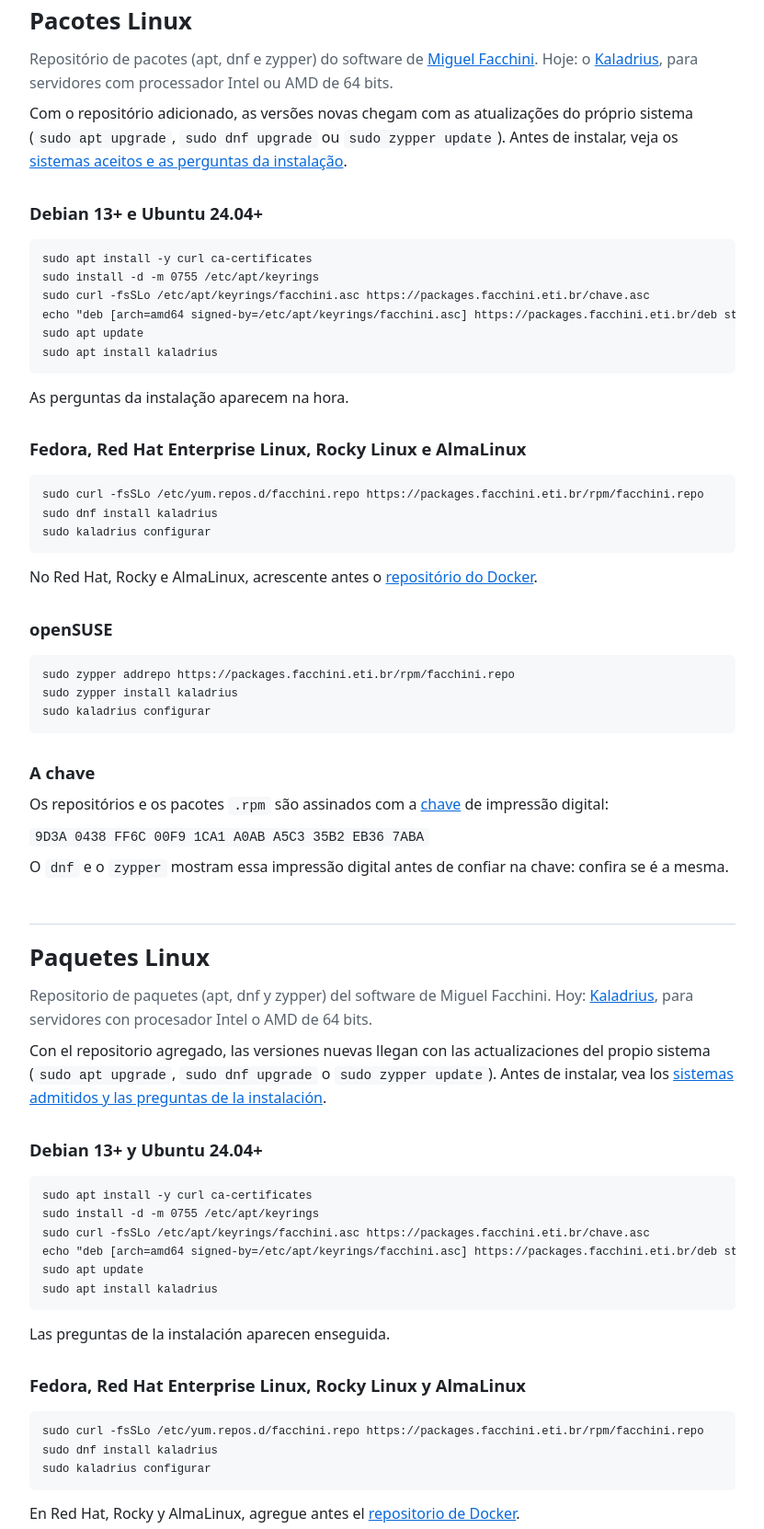
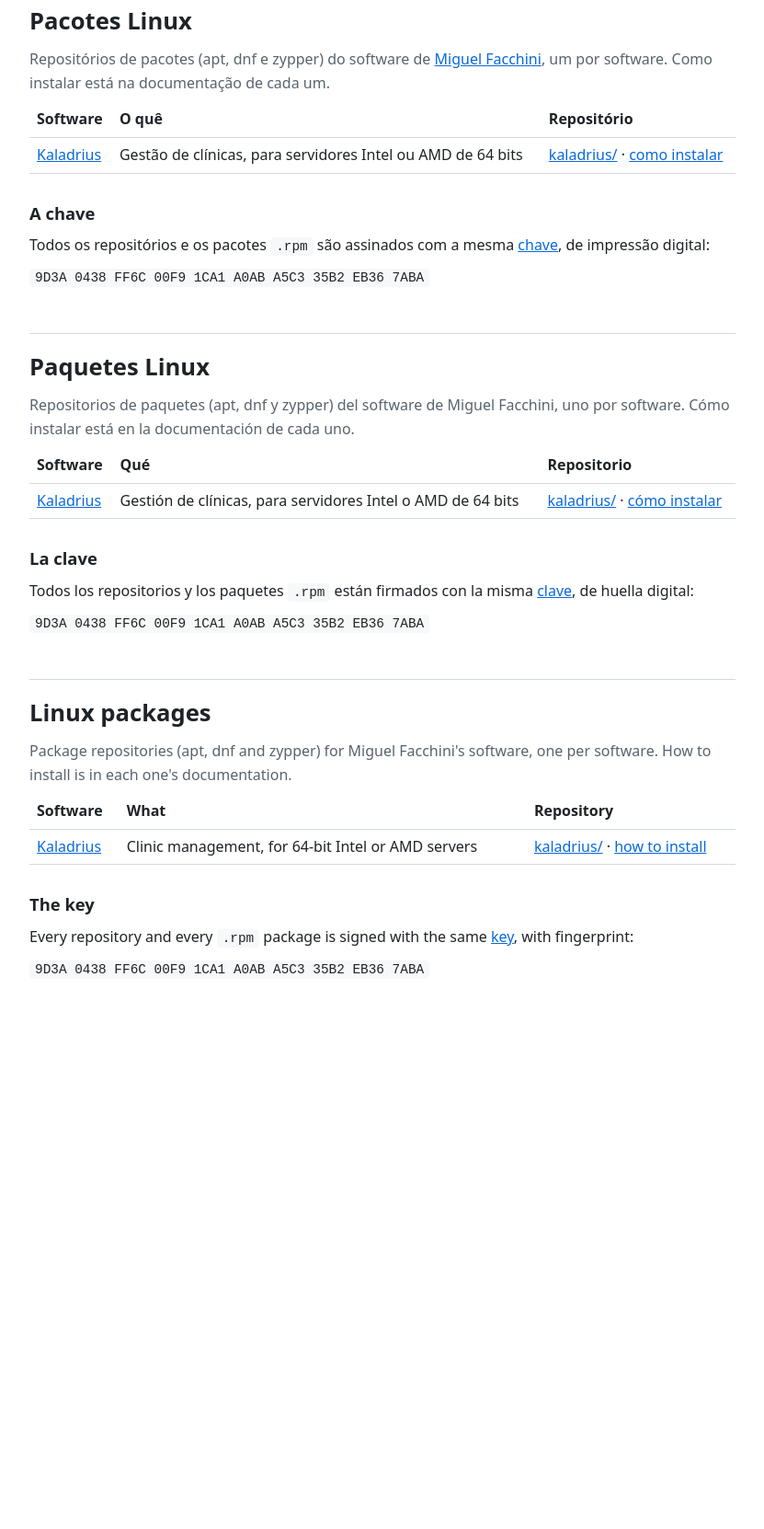
Before and after one commit to facchini-miguel/packages.facchini.eti.br, a plain HTML site: page site/index.html in a window 1280 px wide. Shown: the part 85-1747 px from the top of the page at 92% size, without its empty margins (224-1055 px from the left). After the commit the page ends 1223 px from the top, so only its background shows below. Drawn offline with Linux system fonts and the light colour scheme.

Commit message:
One folder per software; installation steps live in each software's docs
Like packages.microsoft.com, the site now only serves packages:
- /kaladrius/deb: the apt repository and kaladrius.sources, the deb822 source with the key
  inside (one file to download, the same one the Kaladrius package adds by itself)
- /kaladrius/rpm: the dnf/zypper repository and kaladrius.repo, now with autorefresh=1 (zypper
  checks the repository on every update) and type=rpm-md
- /facchini.asc: one key for every repository (was /chave.asc)
- a plain listing in every folder; the home page lists the software, the key and its
  fingerprint, and links to each one's installation guide

baixar.sh downloads into pacotes/<name>/, construir.sh builds each software's folder.

Co-Authored-By: Claude Opus 5.5 <noreply@anthropic.com>

```diff
--- a/site/index.html
+++ b/site/index.html
@@ -22,8 +22,8 @@
   section + section { border-top: 1px solid var(--linha); margin-top: 48px; padding-top: 16px; }
   a { color: var(--link); }
   code { background: var(--codigo); padding: 2px 6px; border-radius: 4px; font-size: .9em; overflow-wrap: anywhere; }
-  pre { background: var(--codigo); padding: 12px 14px; border-radius: 6px; overflow-x: auto; font-size: .85rem; line-height: 1.5; }
-  pre code { background: none; padding: 0; overflow-wrap: normal; }
+  table { border-collapse: collapse; width: 100%; margin: 8px 0; }
+  th, td { text-align: left; padding: 6px 8px; border-bottom: 1px solid var(--linha); vertical-align: top; }
 </style>
 </head>
 <body>
@@ -32,91 +32,38 @@
 
   <section id="pt" lang="pt-BR">
     <h1>Pacotes Linux</h1>
-    <p class="suave">Repositório de pacotes (apt, dnf e zypper) do software de <a href="https://www.facchini.eti.br">Miguel Facchini</a>. Hoje: o <a href="https://github.com/facchini-miguel/kaladrius">Kaladrius</a>, para servidores com processador Intel ou AMD de 64 bits.</p>
-    <p>Com o repositório adicionado, as versões novas chegam com as atualizações do próprio sistema (<code>sudo apt upgrade</code>, <code>sudo dnf upgrade</code> ou <code>sudo zypper update</code>). Antes de instalar, veja os <a href="https://kaladrius-docs.facchini.eti.br/pt-BR/installation/linux-package">sistemas aceitos e as perguntas da instalação</a>.</p>
-
-    <h2>Debian 13+ e Ubuntu 24.04+</h2>
-<pre><code>sudo apt install -y curl ca-certificates
-sudo install -d -m 0755 /etc/apt/keyrings
-sudo curl -fsSLo /etc/apt/keyrings/facchini.asc https://packages.facchini.eti.br/chave.asc
-echo "deb [arch=amd64 signed-by=/etc/apt/keyrings/facchini.asc] https://packages.facchini.eti.br/deb stable main" | sudo tee /etc/apt/sources.list.d/facchini.list
-sudo apt update
-sudo apt install kaladrius</code></pre>
-    <p>As perguntas da instalação aparecem na hora.</p>
-
-    <h2>Fedora, Red Hat Enterprise Linux, Rocky Linux e AlmaLinux</h2>
-<pre><code>sudo curl -fsSLo /etc/yum.repos.d/facchini.repo https://packages.facchini.eti.br/rpm/facchini.repo
-sudo dnf install kaladrius
-sudo kaladrius configurar</code></pre>
-    <p>No Red Hat, Rocky e AlmaLinux, acrescente antes o <a href="https://docs.docker.com/engine/install/rhel/">repositório do Docker</a>.</p>
-
-    <h2>openSUSE</h2>
-<pre><code>sudo zypper addrepo https://packages.facchini.eti.br/rpm/facchini.repo
-sudo zypper install kaladrius
-sudo kaladrius configurar</code></pre>
-
+    <p class="suave">Repositórios de pacotes (apt, dnf e zypper) do software de <a href="https://www.facchini.eti.br">Miguel Facchini</a>, um por software. Como instalar está na documentação de cada um.</p>
+    <table>
+      <tr><th>Software</th><th>O quê</th><th>Repositório</th></tr>
+      <tr><td><a href="https://github.com/facchini-miguel/kaladrius">Kaladrius</a></td><td>Gestão de clínicas, para servidores Intel ou AMD de 64 bits</td><td><a href="kaladrius/">kaladrius/</a> · <a href="https://kaladrius-docs.facchini.eti.br/pt-BR/installation/linux-package">como instalar</a></td></tr>
+    </table>
     <h2>A chave</h2>
-    <p>Os repositórios e os pacotes <code>.rpm</code> são assinados com a <a href="chave.asc">chave</a> de impressão digital:</p>
+    <p>Todos os repositórios e os pacotes <code>.rpm</code> são assinados com a mesma <a href="facchini.asc">chave</a>, de impressão digital:</p>
     <p><code>9D3A 0438 FF6C 00F9 1CA1 A0AB A5C3 35B2 EB36 7ABA</code></p>
-    <p>O <code>dnf</code> e o <code>zypper</code> mostram essa impressão digital antes de confiar na chave: confira se é a mesma.</p>
   </section>
 
   <section id="es" lang="es">
     <h1>Paquetes Linux</h1>
-    <p class="suave">Repositorio de paquetes (apt, dnf y zypper) del software de Miguel Facchini. Hoy: <a href="https://github.com/facchini-miguel/kaladrius">Kaladrius</a>, para servidores con procesador Intel o AMD de 64 bits.</p>
-    <p>Con el repositorio agregado, las versiones nuevas llegan con las actualizaciones del propio sistema (<code>sudo apt upgrade</code>, <code>sudo dnf upgrade</code> o <code>sudo zypper update</code>). Antes de instalar, vea los <a href="https://kaladrius-docs.facchini.eti.br/es/installation/linux-package">sistemas admitidos y las preguntas de la instalación</a>.</p>
-
-    <h2>Debian 13+ y Ubuntu 24.04+</h2>
-<pre><code>sudo apt install -y curl ca-certificates
-sudo install -d -m 0755 /etc/apt/keyrings
-sudo curl -fsSLo /etc/apt/keyrings/facchini.asc https://packages.facchini.eti.br/chave.asc
-echo "deb [arch=amd64 signed-by=/etc/apt/keyrings/facchini.asc] https://packages.facchini.eti.br/deb stable main" | sudo tee /etc/apt/sources.list.d/facchini.list
-sudo apt update
-sudo apt install kaladrius</code></pre>
-    <p>Las preguntas de la instalación aparecen enseguida.</p>
-
-    <h2>Fedora, Red Hat Enterprise Linux, Rocky Linux y AlmaLinux</h2>
-<pre><code>sudo curl -fsSLo /etc/yum.repos.d/facchini.repo https://packages.facchini.eti.br/rpm/facchini.repo
-sudo dnf install kaladrius
-sudo kaladrius configurar</code></pre>
-    <p>En Red Hat, Rocky y AlmaLinux, agregue antes el <a href="https://docs.docker.com/engine/install/rhel/">repositorio de Docker</a>.</p>
-
-    <h2>openSUSE</h2>
-<pre><code>sudo zypper addrepo https://packages.facchini.eti.br/rpm/facchini.repo
-sudo zypper install kaladrius
-sudo kaladrius configurar</code></pre>
-
+    <p class="suave">Repositorios de paquetes (apt, dnf y zypper) del software de Miguel Facchini, uno por software. Cómo instalar está en la documentación de cada uno.</p>
+    <table>
+      <tr><th>Software</th><th>Qué</th><th>Repositorio</th></tr>
+      <tr><td><a href="https://github.com/facchini-miguel/kaladrius">Kaladrius</a></td><td>Gestión de clínicas, para servidores Intel o AMD de 64 bits</td><td><a href="kaladrius/">kaladrius/</a> · <a href="https://kaladrius-docs.facchini.eti.br/es/installation/linux-package">cómo instalar</a></td></tr>
+    </table>
     <h2>La clave</h2>
-    <p>Los repositorios y los paquetes <code>.rpm</code> están firmados con la <a href="chave.asc">clave</a> de huella digital <code>9D3A 0438 FF6C 00F9 1CA1 A0AB A5C3 35B2 EB36 7ABA</code>. <code>dnf</code> y <code>zypper</code> muestran esa huella antes de confiar en la clave: compruebe que sea la misma.</p>
+    <p>Todos los repositorios y los paquetes <code>.rpm</code> están firmados con la misma <a href="facchini.asc">clave</a>, de huella digital:</p>
+    <p><code>9D3A 0438 FF6C 00F9 1CA1 A0AB A5C3 35B2 EB36 7ABA</code></p>
   </section>
 
   <section id="en" lang="en">
     <h1>Linux packages</h1>
-    <p class="suave">Package repository (apt, dnf and zypper) for Miguel Facchini's software. Today: <a href="https://github.com/facchini-miguel/kaladrius">Kaladrius</a>, for servers with a 64-bit Intel or AMD processor.</p>
-    <p>With the repository added, new versions come with the system's own updates (<code>sudo apt upgrade</code>, <code>sudo dnf upgrade</code> or <code>sudo zypper update</code>). Before installing, see the <a href="https://kaladrius-docs.facchini.eti.br/installation/linux-package">supported systems and the installation's questions</a>.</p>
-
-    <h2>Debian 13+ and Ubuntu 24.04+</h2>
-<pre><code>sudo apt install -y curl ca-certificates
-sudo install -d -m 0755 /etc/apt/keyrings
-sudo curl -fsSLo /etc/apt/keyrings/facchini.asc https://packages.facchini.eti.br/chave.asc
-echo "deb [arch=amd64 signed-by=/etc/apt/keyrings/facchini.asc] https://packages.facchini.eti.br/deb stable main" | sudo tee /etc/apt/sources.list.d/facchini.list
-sudo apt update
-sudo apt install kaladrius</code></pre>
-    <p>The installation's questions appear right away.</p>
-
-    <h2>Fedora, Red Hat Enterprise Linux, Rocky Linux and AlmaLinux</h2>
-<pre><code>sudo curl -fsSLo /etc/yum.repos.d/facchini.repo https://packages.facchini.eti.br/rpm/facchini.repo
-sudo dnf install kaladrius
-sudo kaladrius configurar</code></pre>
-    <p>On Red Hat, Rocky and AlmaLinux, add <a href="https://docs.docker.com/engine/install/rhel/">Docker's repository</a> first.</p>
-
-    <h2>openSUSE</h2>
-<pre><code>sudo zypper addrepo https://packages.facchini.eti.br/rpm/facchini.repo
-sudo zypper install kaladrius
-sudo kaladrius configurar</code></pre>
-
+    <p class="suave">Package repositories (apt, dnf and zypper) for Miguel Facchini's software, one per software. How to install is in each one's documentation.</p>
+    <table>
+      <tr><th>Software</th><th>What</th><th>Repository</th></tr>
+      <tr><td><a href="https://github.com/facchini-miguel/kaladrius">Kaladrius</a></td><td>Clinic management, for 64-bit Intel or AMD servers</td><td><a href="kaladrius/">kaladrius/</a> · <a href="https://kaladrius-docs.facchini.eti.br/installation/linux-package">how to install</a></td></tr>
+    </table>
     <h2>The key</h2>
-    <p>The repositories and the <code>.rpm</code> packages are signed with the <a href="chave.asc">key</a> with fingerprint <code>9D3A 0438 FF6C 00F9 1CA1 A0AB A5C3 35B2 EB36 7ABA</code>. <code>dnf</code> and <code>zypper</code> show that fingerprint before trusting the key: check that it is the same.</p>
+    <p>Every repository and every <code>.rpm</code> package is signed with the same <a href="facchini.asc">key</a>, with fingerprint:</p>
+    <p><code>9D3A 0438 FF6C 00F9 1CA1 A0AB A5C3 35B2 EB36 7ABA</code></p>
   </section>
 </main>
 </body>
```
Also changed, not shown: 6 other files.
